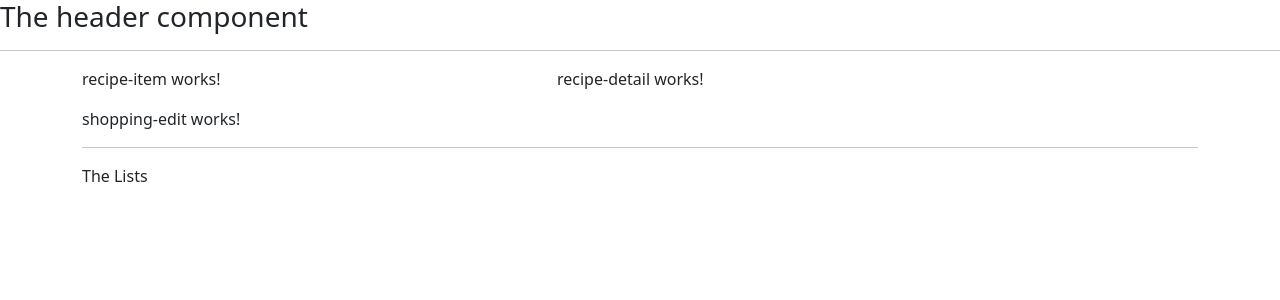
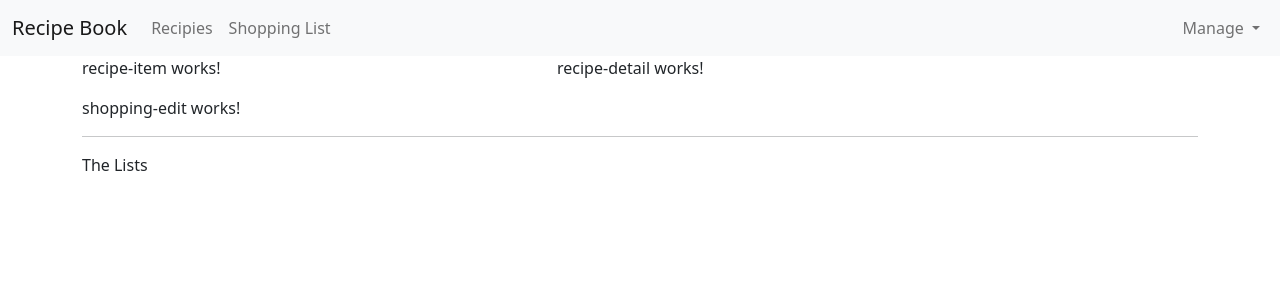
Before and after one commit to ChristianJayDC/Angular-Complete-Guide, an Angular app in the folder Project/: page / in a window 1280 px wide. Shown: the top 300 px of the page. Built offline with nearby package versions, Linux system fonts and the light colour scheme.

Commit message:
Working the header

```diff
--- a/Project/src/app/header/header.component.html
+++ b/Project/src/app/header/header.component.html
@@ -1,2 +1,42 @@
-<h3>The header component</h3>
-<hr>
+<nav class="navbar navbar-expand-lg navbar-light bg-light">
+  <div class="container-fluid">
+    <a class="navbar-brand" href="#">Recipe Book</a>
+    <button class="navbar-toggler" type="button" data-bs-toggle="collapse" data-bs-target="#navbarNavDropdown"
+      aria-controls="navbarNavDropdown" aria-expanded="false" aria-label="Toggle navigation">
+      <span class="navbar-toggler-icon"></span>
+    </button>
+
+    <div class="collapse navbar-collapse" id="navbarNavDropdown">
+      <ul class="navbar-nav">
+        <li class="nav-item">
+          <a class="nav-link" href="#">Recipies</a>
+        </li>
+        <li class="nav-item">
+          <a class="nav-link" href="#">Shopping List</a>
+        </li>
+      </ul>
+
+      <ul class="navbar-nav ms-auto">
+        <!-- <li class="dropdown">
+          <a href="#" class="dropdown-toggle" role="button">Manage <span class="caret"></span></a>
+          <ul class="dropdown-menu">
+            <li><a href="#">Save Data</a></li>
+            <li><a href="#">Fetch Data</a></li>
+          </ul>
+        </li> -->
+
+        <li class="nav-item dropdown">
+          <a class="nav-link dropdown-toggle" href="#" id="navbarDropdownMenuLink" role="button"
+            data-bs-toggle="dropdown" aria-expanded="false">
+            Manage
+          </a>
+          <ul class="dropdown-menu" aria-labelledby="navbarDropdownMenuLink">
+            <li><a class="dropdown-item" href="#">Save Data</a></li>
+            <li><a class="dropdown-item" href="#">Fetch Data</a></li>
+          </ul>
+        </li>
+      </ul>
+
+    </div>
+  </div>
+</nav>
--- a/Project/src/app/header/header.component.ts
+++ b/Project/src/app/header/header.component.ts
@@ -6,5 +6,5 @@
 })
 
 export class HeaderComponent {
-
+  collapsed = true;
 }
```
